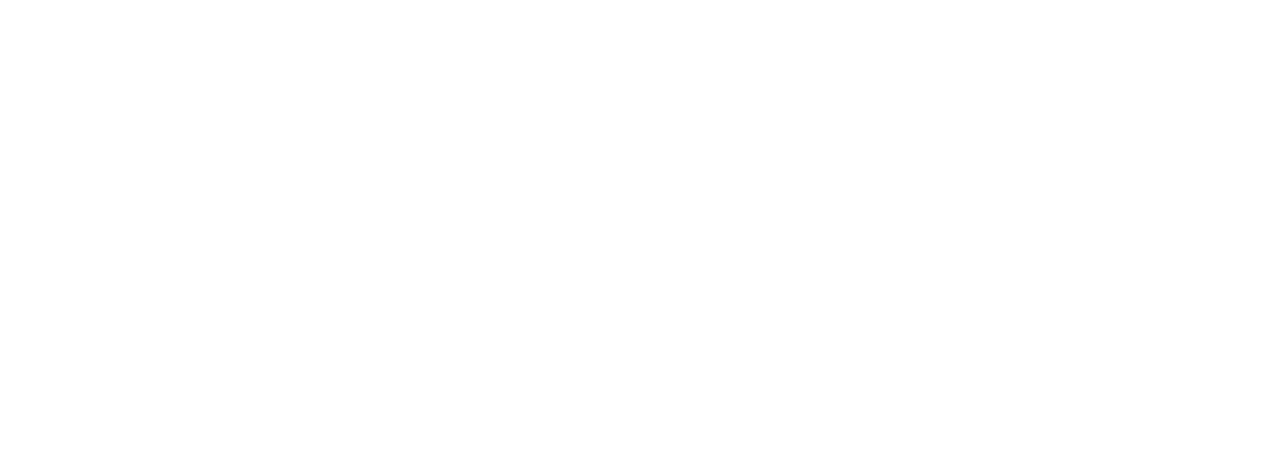
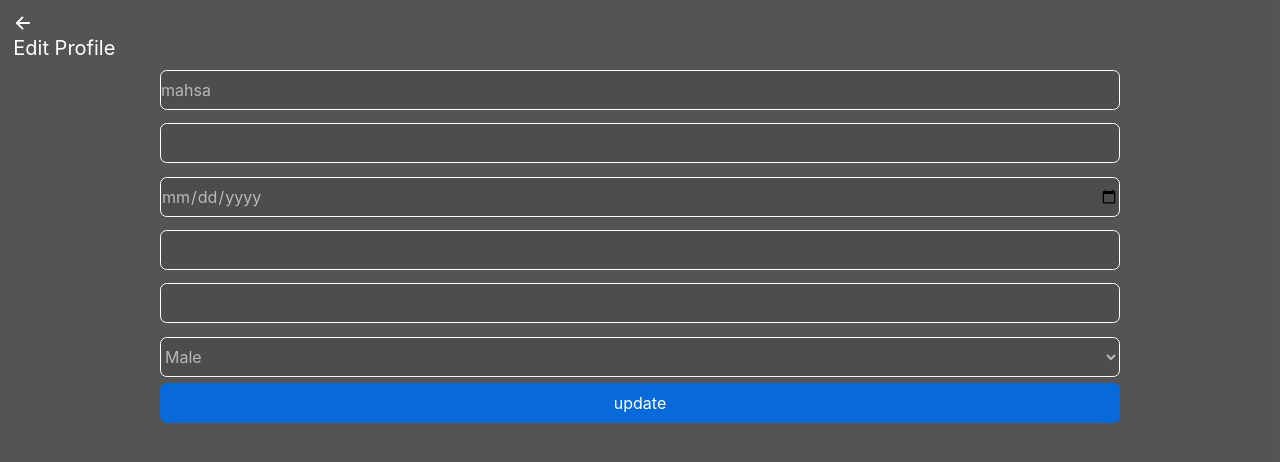
Before and after one commit to mahsa-bahri/profile_edition, a React (Create React App) app: page /edit-profile in a window 1280 px wide. Shown: the top 462 px of the page. Built offline with nearby package versions, Linux system fonts and the light colour scheme.

Commit message:
Implemented new feature for user profile

```diff
--- a/package.json
+++ b/package.json
@@ -8,6 +8,7 @@
     "@testing-library/user-event": "^13.5.0",
     "react": "^18.3.1",
     "react-dom": "^18.3.1",
+    "react-icons": "^5.2.0",
     "react-router-dom": "^6.23.0",
     "react-scripts": "5.0.1",
     "web-vitals": "^2.1.4"
--- a/src/App.css
+++ b/src/App.css
@@ -1,4 +1,5 @@
 .App {
   padding: 0;
-
+  width: 100vw;
+  height: 100vh;
 }
--- a/src/components/EditProfile.jsx
+++ b/src/components/EditProfile.jsx
@@ -1,10 +1,84 @@
-import React from "react";
+import React, { useState } from "react";
+import { IoArrowBack } from "react-icons/io5";
+import { Link } from "react-router-dom";
 
-export default function EditProfile (){
+export default function EditProfile() {
+  const [formData, setFormData] = useState({
+    name: "mahsa ",
+    familyName: "",
+    email: "",
+    birthdate: "",
+    phoneNumber: "",
+    gender: "",
+  });
 
-  return(<div>
-    <form>
+  const handleChange = (e) => {
+    const { name, value } = e.target;
+    setFormData({
+      ...formData,
+      [name]: value,
+    });
+    console.log(formData);
+  };
 
-    </form>
-  </div>);
+  const handleSubmit = (e) => {
+    e.preventDefault();
+    // Handle form submission here
+    console.log(formData);
+  };
+
+  return (
+    <div className="profile-page" >
+      <p className="profile-title"><Link to="/profile"><IoArrowBack color="white"/></Link> Edit Profile</p>
+      <form onSubmit={handleSubmit} className="profile-edit-form">
+        <input
+          type="text"
+          name="name"
+          value={formData.name}
+          onChange={handleChange}
+          placeholder={formData.name}
+        />
+        <br />
+        <input
+          type="text"
+          name="familyname"
+          value={formData.familyName}
+          onChange={handleChange}
+          placeholder={formData.familyName}
+        />
+        <br />
+        <input
+          type="date"
+          name="birthdate"
+          value={formData.birthdate}
+          onChange={handleChange}
+          placeholder={formData.birthdate}
+        />
+        <br />
+        <input
+          type="email"
+          name="email"
+          value={formData.email}
+          onChange={handleChange}
+          placeholder={formData.email}
+        />
+        <br />
+        <input
+          type="tel"
+          name="phoneNumber"
+          value={formData.phoneNumber}
+          onChange={handleChange}
+          placeholder={formData.phoneNumber}
+
+        />
+        <br />
+        <select name="gender" value={formData.gender} onChange={handleChange} >
+          <option value="male">Male</option>
+          <option value="female">Female</option>
+        </select>
+        <br />
+        <button type="submit">update</button>
+      </form>
+    </div>
+  );
 }
--- /dev/null
+++ b/src/components/Logout.jsx
@@ -0,0 +1,9 @@
+import React from "react";
+
+export default function Logout(){
+  return(
+<div>
+  <div></div>
+</div>
+  );
+}
--- a/src/components/ProfilePage.css
+++ b/src/components/ProfilePage.css
@@ -1,33 +1,107 @@
-.profile-page{
-  background-color: rgba(26, 20, 20, 0.055);
+/*used in both profile and edit proofile page*/
+.profile-page {
+  background-color: rgba(58, 57, 59, 0.863);
   display: flex;
   flex-direction: column;
-  justify-content: center;
+  justify-content: flex-start;
   align-items: center;
   width: 100vw;
   height: 100vh;
 }
 
-.personal-data{
+/*used in both profile and edit proofile page*/
+.profile-title {
+  color: white;
+  font-size: 15pt;
+  align-self: flex-start;
+  justify-self: flex-start;
+  padding-top: 10pt;
+  padding-left: 10pt;
+}
+
+.personal-data {
   width: 40vw;
   height: 150pt;
   display: flex;
   flex-direction: column;
   justify-content: center;
   align-items: center;
-  row-gap: -10pt;
+  color: white;
+  margin: 20pt 0pt;
 }
 
-.profile-pic{
-width: 100pt;
-height: 100pt;
-border-radius: 50pt;
+.profile-pic {
+  width: 100pt;
+  height: 100pt;
+  border-radius: 50pt;
+}
+
+.profile-name {
+  font-size: 16pt;
+  font-weight: 700;
+  margin-bottom: 0pt;
+}
+
+.profile-email {
+  font-size: 13pt;
 
 }
-ul{
+
+.navigation{
+  align-self: flex-start;
+}
+
+.navigation ul {
   list-style: none;
+  display: flex;
+  flex-direction: column;
+  justify-self: flex-start;
+  align-items: flex-start;
+  row-gap: 15pt;
 }
-.navigation {
+
+.profile-item {
+  /* height: 20pt; */
+  display: flex;
+  flex-direction: row;
+  justify-content: center;
+  align-items: center;
+}
+
+.navigation span {
   text-decoration: none;
-  color: red;
+  color: white;
+  margin-left: 1rem; /* Add some spacing between the icon and the text */
+
 }
+
+.navigation a {
+  text-decoration: none;
+
+}
+
+/*edit profile page css here*/
+.profile-edit-form{
+
+}
+.profile-edit-form input,
+select {
+  background-color: rgba(58, 57, 59, 0.256);
+  width: 75vw;
+  height: 30pt;
+  border-radius: 5pt;
+  margin: 5pt 0;
+  border-color: white;
+  border-width: 1pt;
+  color: rgba(200, 198, 194, 0.893);
+  padding: 0;
+}
+
+.profile-edit-form button {
+  width: 75vw;
+  height: 30pt;
+  background-color: rgb(8, 105, 216);
+  color: white;
+  border-radius: 5pt;
+  padding: 0;
+}
--- a/src/components/ProfilePage.jsx
+++ b/src/components/ProfilePage.jsx
@@ -2,31 +2,34 @@
 import "./ProfilePage.css";
 import { Link } from "react-router-dom";
 import pic from "../assets/profile.jpg";
+import { CgProfile } from "react-icons/cg";
+import { MdPayment } from "react-icons/md";
+import { GoShieldCheck } from "react-icons/go";
+import { IoLogOutOutline } from "react-icons/io5";
 
 export default function ProfilePage() {
   return (
     <div className="profile-page">
+      <p className="profile-title">Profile</p>
       <div className="personal-data">
-        <img src={pic} className="profile-pic mx-auto" />
-        <p class="text-xl">Mahsa Bahri</p>
-        <p class="text-sm">mahsabahri79@gmail.com</p>
+        <img src={pic} className="profile-pic " />
+        <p className="profile-name">Mahsa Bahri</p>
+        <p className="text-sm text-3xl font-bold mb-4">mahsabahri79@gmail.com</p>
       </div>
 
       <nav className="navigation">
         <ul>
           <li className="navigation">
-            <Link to="/edit-profile" className="no-underline ...">
-              edit profile
-            </Link>
+            <Link to="/edit-profile" className="no-underline ..."><div className="profile-item"><CgProfile color="white" /> <span>edit profile</span></div></Link>
           </li>
           <li>
-            <Link to="/payment">payment</Link>
+            <Link to="/payment"><div className="profile-item"><MdPayment color="white"/><span> payment </span></div></Link>
           </li>
           <li>
-            <Link to="/security">security</Link>
+            <Link to="/security"><div className="profile-item"><GoShieldCheck color="white"/><span> security</span></div></Link>
           </li>
           <li>
-            <Link to="/logout">log out</Link>
+            <Link to="/logout"><div className="profile-item"><IoLogOutOutline color="red"/><span style={{color:'red'}}> log out</span></div></Link>
           </li>
         </ul>
       </nav>
```
Also changed, not shown: 1 other file (tests, documents, lock files or other folders).
